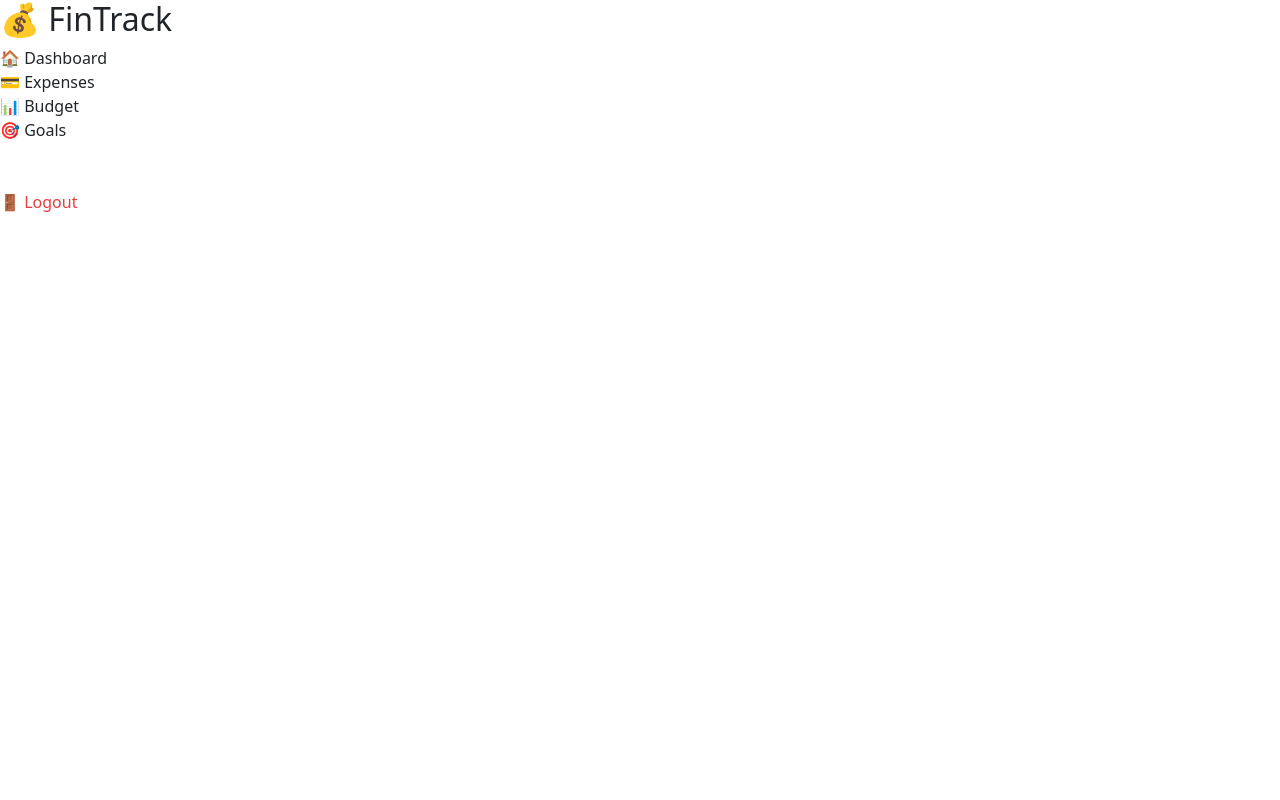
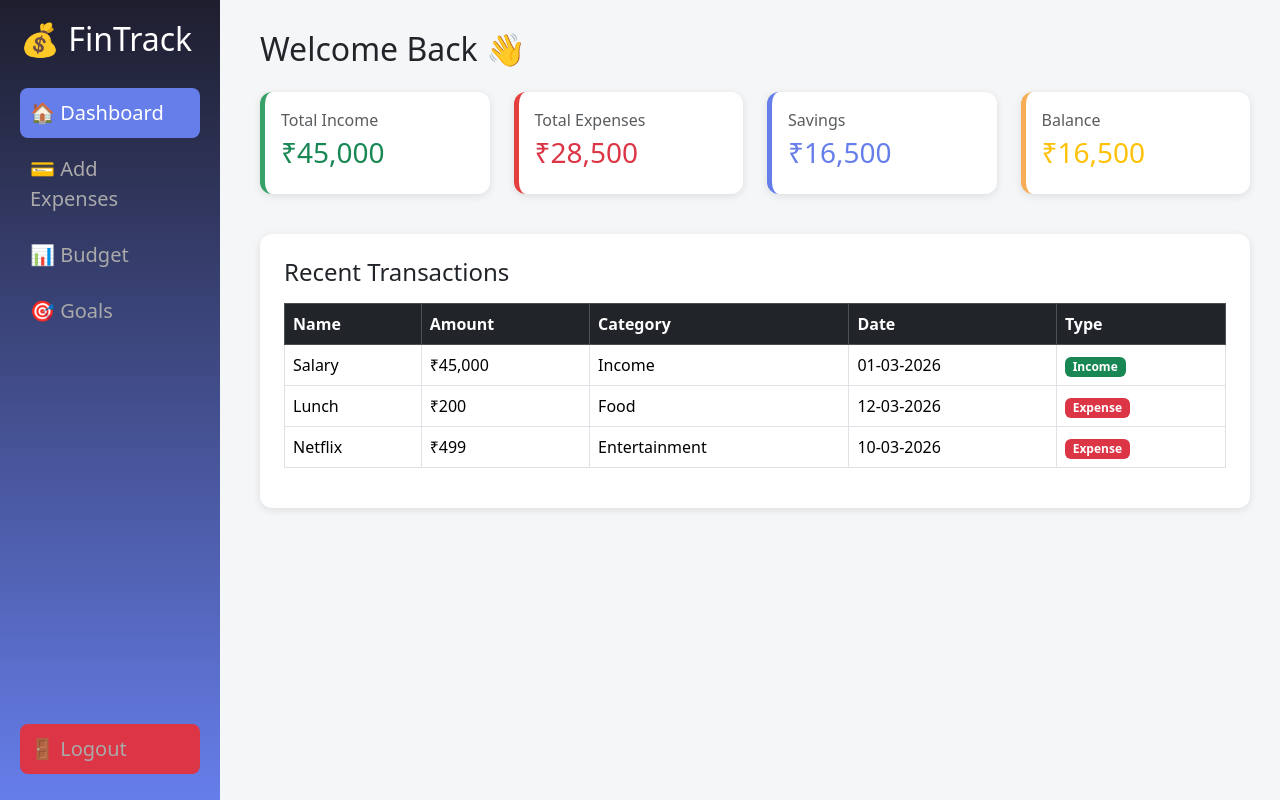
Before and after one commit to Harini-SA/PERSONAL-EXPENSE-TRACKER, a Python web app: template templates/dashboard.html in a window 1280 px wide. Run offline with Jinja, Linux system fonts and the light colour scheme; the template is opened without the code that fills it, so the values that code supplies are empty.

Commit message:
updated the sidebar and the css styles

```diff
--- a/templates/dashboard.html
+++ b/templates/dashboard.html
@@ -4,17 +4,135 @@
 <head>
     <title>dashboard</title>
     <link href="https://cdn.jsdelivr.net/npm/bootstrap@5.3.2/dist/css/bootstrap.min.css" rel="stylesheet">
+    <style>
+        body {
+            background-color: #f4f6f8;
+        }
+        .sidebar{
+            background: linear-gradient(180deg, #1e1e2e, #667eea);
+            color:white;
+            height: 100vh;
+            width: 220px;
+            padding:20px;
+            position: fixed;
+            font-size: 20px;
+            display:flex;
+            flex-direction: column;
+        }
+        .main-content{
+            margin-left:230px;
+            padding: 30px;}
+        .card{
+            border: none;
+            border-radius: 12px;
+            box-shadow: 0 2px 8px rgba(0,0,0,0.1);
+        }
+        .card-income  { border-left: 5px solid #38a169; }
+        .card-expense { border-left: 5px solid #e53e3e; }
+        .card-savings { border-left: 5px solid #667eea; }
+        .card-balance { border-left: 5px solid #f6ad55; }
+        .nav-link {
+            color: #aaa;
+            padding: 10px;
+            border-radius: 8px;
+            margin-bottom: 6px;
+            display: block;
+            text-decoration: none;
+        }
+        .nav-link:hover, .nav-link.active {
+            background-color: #667eea;
+            color: white;
+        }
+
+    </style>
 </head>
 
 <body>
-    <div>
-        <h2>💰 FinTrack</h2>
+    <div class="sidebar">
+        <h2 style="margin-bottom: 30px;">💰 FinTrack</h2>
         <a href="dashboard.html" class="nav-link active">🏠 Dashboard</a>
-        <a href="expense.html" class="nav-link">💳 Expenses</a>
+        <a href="add_expense.html" class="nav-link">💳 Add Expenses</a>
         <a href="budget.html" class="nav-link">📊 Budget</a>
         <a href="goals.html" class="nav-link">🎯 Goals</a>
-        <a href="index.html" class="nav-link mt-5" style="color: #e53e3e;">🚪 Logout</a>
+        <a href="login.html" class="nav-link bg-danger mt-auto">🚪 Logout</a>
     </div>
+    <div class="main-content">
+
+        <h2 class="mb-4">Welcome Back 👋</h2>
+
+        <!-- Summary Cards -->
+        <div class="row mb-4">
+
+            <div class="col-md-3 mb-3">
+                <div class="card p-3 card-income">
+                    <p class="text-muted mb-1">Total Income</p>
+                    <h3 class="text-success">₹45,000</h3>
+                </div>
+            </div>
+
+            <div class="col-md-3 mb-3">
+                <div class="card p-3 card-expense">
+                    <p class="text-muted mb-1">Total Expenses</p>
+                    <h3 class="text-danger">₹28,500</h3>
+                </div>
+            </div>
+
+            <div class="col-md-3 mb-3">
+                <div class="card p-3 card-savings">
+                    <p class="text-muted mb-1">Savings</p>
+                    <h3 style="color: #667eea;">₹16,500</h3>
+                </div>
+            </div>
+
+            <div class="col-md-3 mb-3">
+                <div class="card p-3 card-balance">
+                    <p class="text-muted mb-1">Balance</p>
+                    <h3 class="text-warning">₹16,500</h3>
+                </div>
+            </div>
+
+        </div>
+
+        <!-- Recent Transactions -->
+        <div class="card p-4">
+
+            <h4 class="mb-3">Recent Transactions</h4>
+
+            <table class="table table-hover table-bordered">
+                <thead class="table-dark">
+                    <tr>
+                        <th>Name</th>
+                        <th>Amount</th>
+                        <th>Category</th>
+                        <th>Date</th>
+                        <th>Type</th>
+                    </tr>
+                </thead>
+                <tbody>
+                    <tr>
+                        <td>Salary</td>
+                        <td>₹45,000</td>
+                        <td>Income</td>
+                        <td>01-03-2026</td>
+                        <td><span class="badge bg-success">Income</span></td>
+                    </tr>
+                    <tr>
+                        <td>Lunch</td>
+                        <td>₹200</td>
+                        <td>Food</td>
+                        <td>12-03-2026</td>
+                        <td><span class="badge bg-danger">Expense</span></td>
+                    </tr>
+                    <tr>
+                        <td>Netflix</td>
+                        <td>₹499</td>
+                        <td>Entertainment</td>
+                        <td>10-03-2026</td>
+                        <td><span class="badge bg-danger">Expense</span></td>
+                    </tr>
+                </tbody>
+            </table>
+
 </body>
 
 </html>
```
